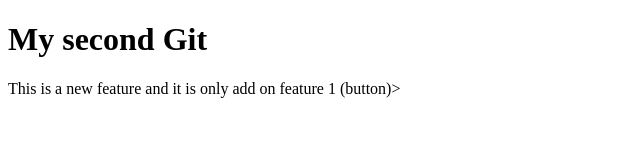
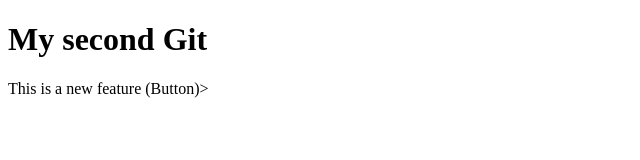
Before and after one commit to MuhammadUsman03/LocalRepo, a plain HTML site: page index.html in a window 1280 px wide. Shown: the whole page, without its empty margins (0-640 px from the left). Drawn offline with Linux system fonts and the light colour scheme.

Commit message:
Add Button

```diff
--- a/index.html
+++ b/index.html
@@ -7,6 +7,6 @@
 </head>
 <body>
     <h1>My second Git</h1>
-    <p>This is a new feature and it is only add on feature 1 (button)></p>
+    <p>This is a new feature (Button)></p>
 </body>
 </html>
```
